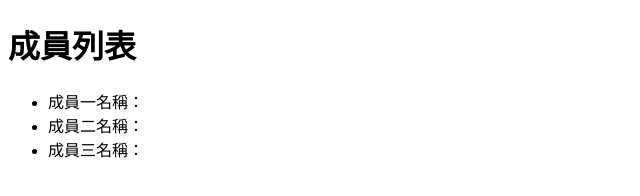
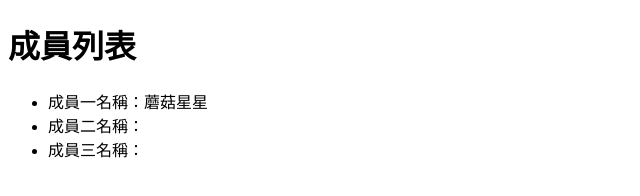
Before and after one commit to hbill320115/JS-test2, a plain HTML site: page index.html in a window 1280 px wide. Shown: the whole page, without its empty margins (0-640 px from the left). Drawn offline with Linux system fonts and the light colour scheme.

Commit message:
新增成員一名稱

```diff
--- a/index.html
+++ b/index.html
@@ -8,7 +8,7 @@
 <body>
     <h1>成員列表</h1>
     <ul>
-        <li>成員一名稱：</li>
+        <li>成員一名稱：蘑菇星星</li>
         <li>成員二名稱：</li>
         <li>成員三名稱：</li>
     </ul>
```
